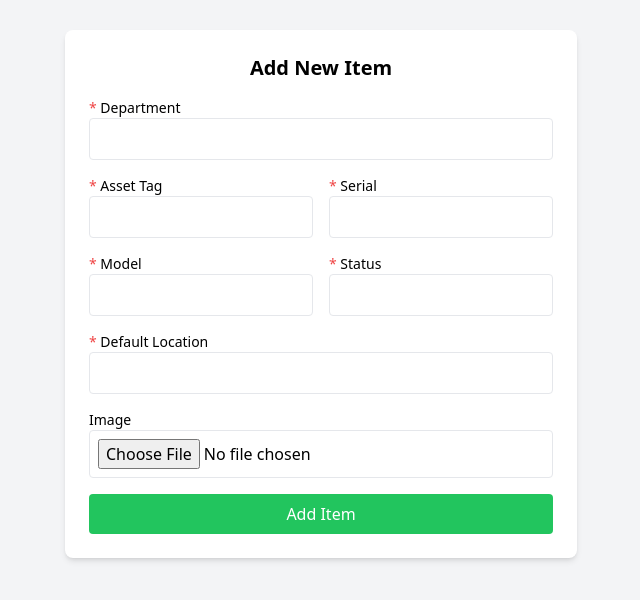
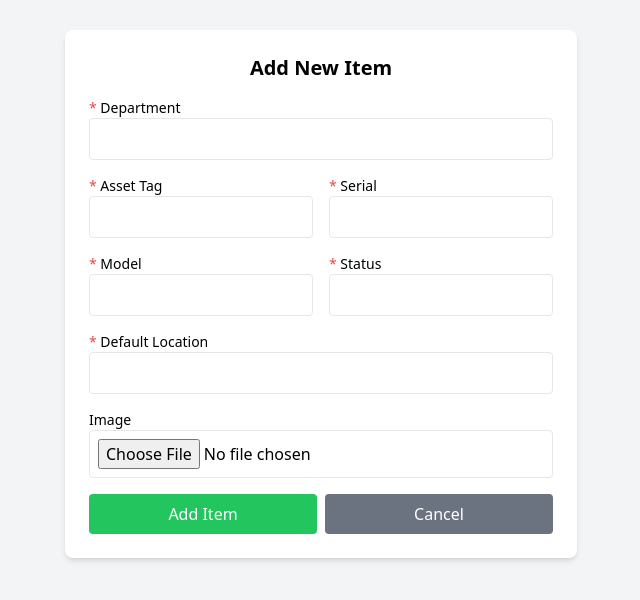
Before and after one commit to callmax02/cims2, a React (Vite) app in the folder frontend/: page /addItem in a window 1280 px wide. Shown: the part 106-706 px from the top of the page, without its empty margins (319-959 px from the left). Built offline with nearby package versions, Linux system fonts and the light colour scheme; no server answers.

Commit message:
2.02 - added cancel button functionality and error message from API on addItem component

```diff
--- a/frontend/src/components/AddItemForm.jsx
+++ b/frontend/src/components/AddItemForm.jsx
@@ -18,6 +18,7 @@ const AddItemForm = () => {
 
   const [imagePreview, setImagePreview] = useState(null);
   const [isSubmitting, setIsSubmitting] = useState(false);
+  const [showCancelModal, setShowCancelModal] = useState(false);
   const navigate = useNavigate();
 
   const handleChange = (e) => {
@@ -57,7 +58,7 @@ const AddItemForm = () => {
 
       if (!response.ok) {
         const errorData = await response.json();
-        throw new Error(errorData.message || "Failed to add item");
+        throw new Error(errorData.assetTag || "Failed to add item");
       }
 
       navigate("/dashboard", {
@@ -68,6 +69,19 @@ const AddItemForm = () => {
     } finally {
       setIsSubmitting(false);
     }
+  };
+
+  const handleCancelClick = () => {
+    setShowCancelModal(true); // Show the confirmation modal
+  };
+
+  const handleConfirmCancel = () => {
+    setShowCancelModal(false);
+    navigate("/dashboard"); // Navigate if user confirms
+  };
+
+  const handleCloseModal = () => {
+    setShowCancelModal(false); // Close modal when user clicks "No"
   };
 
   return (
@@ -191,14 +205,50 @@ const AddItemForm = () => {
           )}
         </div>
 
+        <div className="flex justify-between">
           <button
             type="submit"
-          className="w-full bg-green-500 text-white p-2 rounded hover:bg-green-600"
+            className="w-1/2 mr-2 bg-green-500 text-white p-2 rounded hover:bg-green-600"
             disabled={isSubmitting}
           >
             {isSubmitting ? "Adding..." : "Add Item"}
           </button>
+          <button
+            type="button"
+            onClick={handleCancelClick}
+            className="w-1/2 bg-gray-500 text-white p-2 rounded hover:bg-gray-600"
+            disabled={isSubmitting}
+          >
+            Cancel
+          </button>
+        </div>
       </form>
+
+      {/* Cancel Confirmation Modal */}
+      {showCancelModal && (
+        <div className="fixed inset-0 flex items-center justify-center bg-gray-900 bg-opacity-50">
+          <div className="bg-white p-6 rounded-lg shadow-lg w-80 text-center">
+            <p className="text-lg font-semibold mb-4">Cancel Adding Item?</p>
+            <p className="text-sm text-gray-600 mb-4">
+              Are you sure you want to cancel?
+            </p>
+            <div className="flex justify-center space-x-4">
+              <button
+                onClick={handleConfirmCancel}
+                className="bg-red-500 text-white px-4 py-2 rounded hover:bg-red-600"
+              >
+                Yes
+              </button>
+              <button
+                onClick={handleCloseModal}
+                className="bg-gray-500 text-white px-4 py-2 rounded hover:bg-gray-600"
+              >
+                No
+              </button>
+            </div>
+          </div>
+        </div>
+      )}
     </div>
   );
 };
```
Lines whose indentation alone changed are shown as unchanged.
